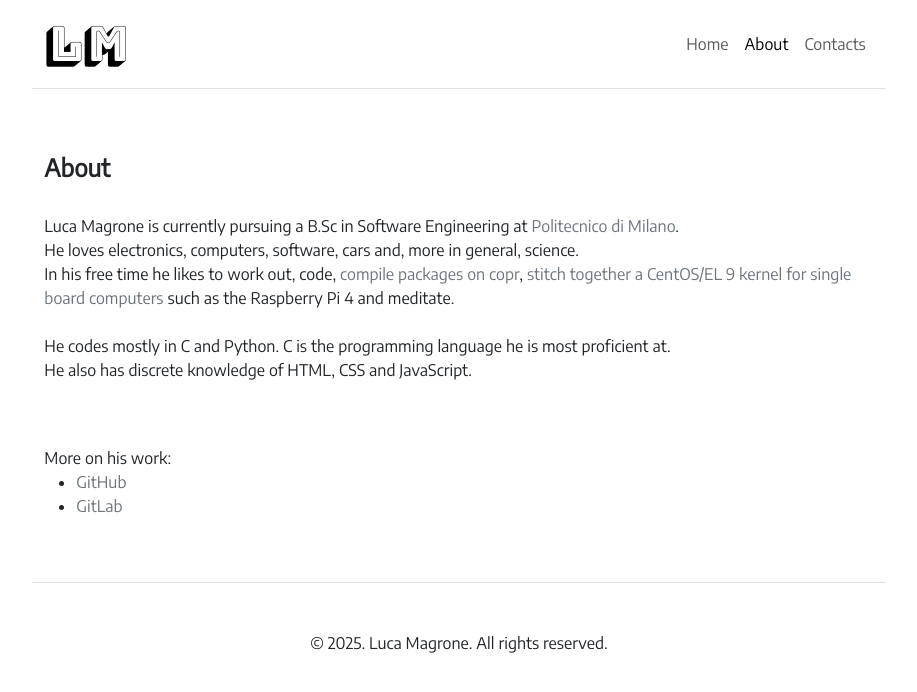
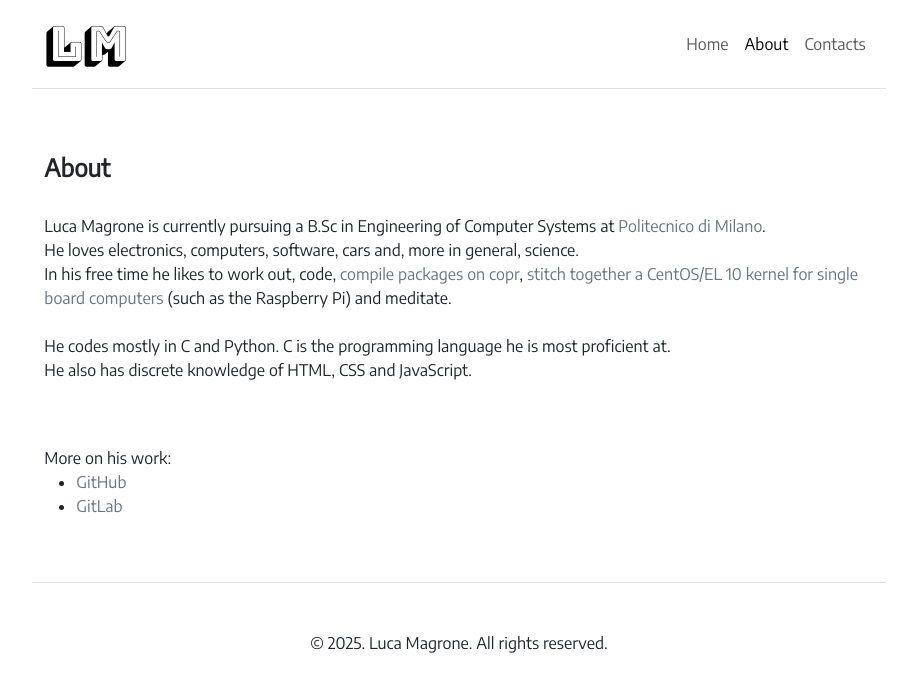
Before and after one commit to Leuca/Leuca.github.io, a Jekyll site: the page built from about.html, in a window 1280 px wide. Shown: the top 692 px of the page, without its empty margins (181-1098 px from the left). Built offline with Jekyll 4.4.1, drawn with Linux system fonts in a browser that asks for light colours.

Commit message:
Update personal informations
Signed-off-by: Luca Magrone <luca@magrone.cc>

```diff
--- a/about.html
+++ b/about.html
@@ -9,11 +9,11 @@
 ---
 <h4><strong>About</strong></h4>
             <br>
-            Luca Magrone is currently pursuing a B.Sc in Software Engineering at <a href="https://www.polimi.it/en" class="link-secondary">Politecnico di Milano</a>.
+            Luca Magrone is currently pursuing a B.Sc in Engineering of Computer Systems at <a href="https://www.polimi.it/en" class="link-secondary">Politecnico di Milano</a>.
             <br>
             He loves electronics, computers, software, cars and, more in general, science.
             <br>
-            In his free time he likes to work out, code, <a href="https://copr.fedorainfracloud.org/coprs/lucamagrone/" class="link-secondary">compile packages on copr</a>, <a href="https://gitlab.com/Leuca/centos-stream-9/-/tree/rpi4?ref_type=heads" class="link-secondary">stitch together a CentOS/EL 9 kernel for single board computers</a> such as the Raspberry Pi 4 and meditate.
+            In his free time he likes to work out, code, <a href="https://copr.fedorainfracloud.org/coprs/lucamagrone/" class="link-secondary">compile packages on copr</a>, <a href="https://gitlab.com/Leuca/centos-stream-10/-/tree/rpi64?ref_type=heads" class="link-secondary">stitch together a CentOS/EL 10 kernel for single board computers</a> (such as the Raspberry Pi) and meditate.
             <br>
             <br>
             He codes mostly in C and Python. C is the programming language he is most proficient at.
--- a/contacts.html
+++ b/contacts.html
@@ -71,7 +71,7 @@
                         </svg> <a href="https://gitlab.com/Leuca" class="link-secondary">GitLab</a>
                     </li>
                     <li>
-                        <i class="bi bi-box-seam"></i> <a href="https://copr.fedorainfracloud.org/coprs/lucamagrone27" class="link-secondary">Copr</a>
+                        <i class="bi bi-box-seam"></i> <a href="https://copr.fedorainfracloud.org/coprs/lucamagrone" class="link-secondary">Copr</a>
                     </li>
                 </ul>
             </div>
```
